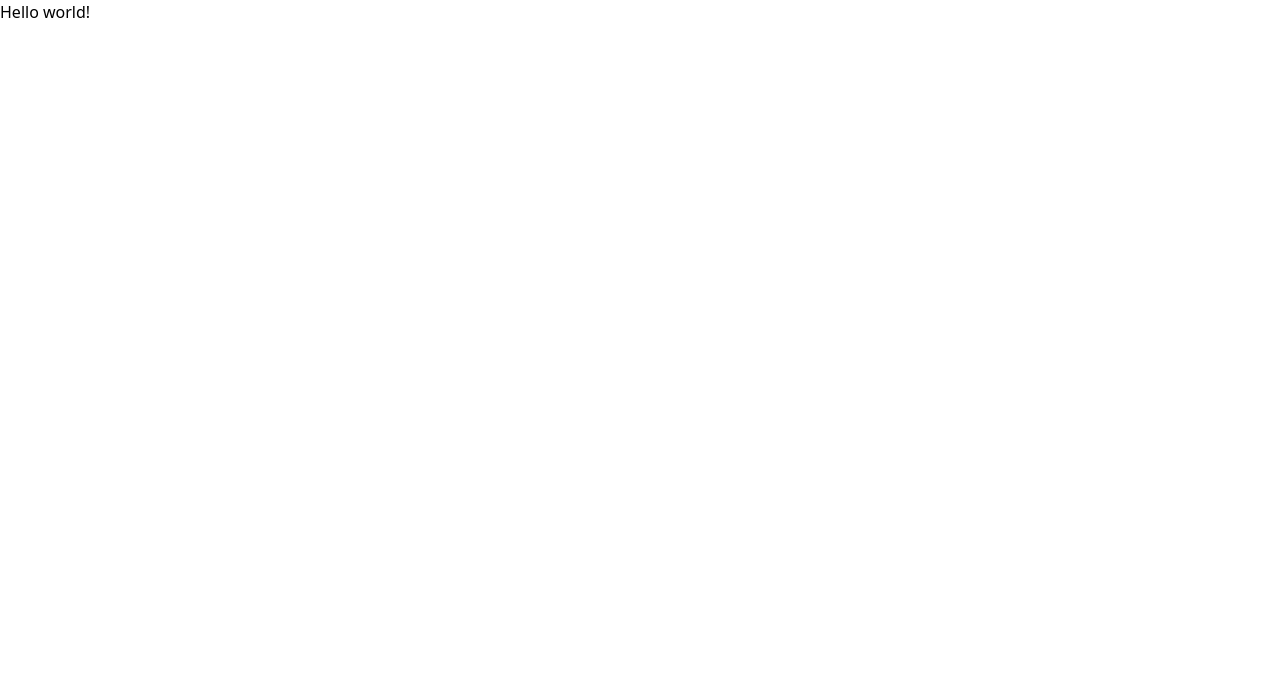
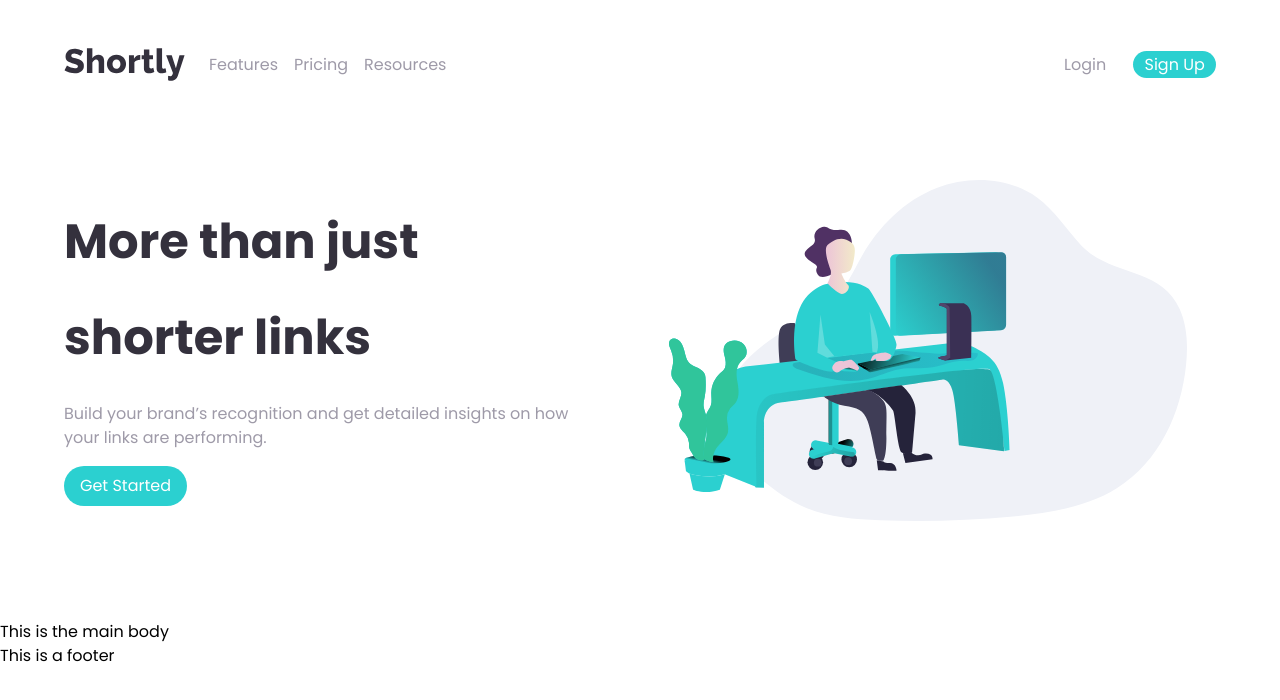
Before and after one commit to tin0312/shortly-landing-page, a React (Vite) app: page / in a window 1280 px wide. Shown: the top 700 px of the page. Built offline with nearby package versions, Linux system fonts and the light colour scheme; the HTML template or start-up script is replaced by a standard one.

Commit message:
Header layout and basic styles

```diff
--- a/index.html
+++ b/index.html
@@ -3,6 +3,7 @@
   <head>
     <meta charset="UTF-8" />
     <meta name="viewport" content="width=device-width, initial-scale=1.0" />
+    <link href="https://fonts.googleapis.com/css2?family=Poppins:wght@400;700&display=swap" rel="stylesheet">
     <title>Shortly</title>
   </head>
   <body>
--- a/src/App.scss
+++ b/src/App.scss
@@ -1,3 +1,109 @@
 @tailwind base;
 @tailwind components;
 @tailwind utilities;
+
+* {
+    padding: 0;
+    margin: 0;
+}
+
+body {
+    font-family: 'Poppins', sans-serif;
+    ;
+}
+.navbar-container {
+    display: flex;
+    align-items: center;
+    margin: 0 auto;
+    background-color: white;
+    width: 90%;
+    gap: 1.5em;
+    padding-top: 3em;
+}
+
+.navbar-links {
+    display: flex;
+    align-items: center;
+    gap: 1em;
+    margin-right: auto;
+}
+
+.navbar-login {
+    display: flex;
+    align-items: center;
+    gap: 1em;
+}
+
+.navbar-login button {
+    border-radius: 2em;
+    padding: 0.1em 0.7em;
+}
+
+.cta-container .cta-message-container button {
+    border-radius: 2em;
+    padding: 0.5em 1em;
+}
+
+.navbar-container .navbar-links a,
+.navbar-login :nth-child(1) {
+    color: #9E9AA8;
+}
+
+.navbar-login :nth-child(2),
+.cta-container .cta-message-container button {
+    background-color: #2BD0D0;
+    color: #FFFFFF;
+}
+
+.navbar-container .navbar-links a:hover,
+.navbar-login :nth-child(1):hover {
+    color: #34313D;
+}
+
+.navbar-login :nth-child(2):hover,
+.cta-container .cta-message-container button:hover {
+    opacity: 0.5;
+}
+
+.cta-container {
+    display: flex;
+    max-width: 90%;
+    margin: 5em auto;
+}
+
+.cta-image-container,
+.cta-message-container {
+    display: flex;
+    flex-direction: column;
+    justify-content: center;
+    align-items: center;
+    width: 50vw;
+}
+
+.cta-message-container {
+    align-items: flex-start !important;
+    gap: 1em;
+}
+
+.message-container-control {
+    display: flex;
+    flex-direction: column;
+    gap: 1em;
+    gap: 1em;
+    width: 90%;
+}
+
+.message-container-control h1 {
+    color: #34313D;
+    font-family: 'Poppins', sans-serif;
+    font-size: 3em;
+    font-weight: 700;
+    line-height: 2em;
+}
+.message-container-control p{
+    color: #9E9AA8;
+}
+
+.cta-image-container img {
+    height: 90%;
+}
--- a/src/App.tsx
+++ b/src/App.tsx
@@ -1,11 +1,16 @@
 import "./App.scss"
+import Footer from "./components/Footer"
+import Header from "./components/Header"
+import Main from "./components/Main"
 
 function App() {
 	return (
 		<>
-			<h1 className="text-3xl font-bold underline">
-      Hello world!
-    </h1>
+      <div className="main-container">
+          < Header />
+          < Main />
+          < Footer />
+      </div>
 		</>
 	)
 }
--- /dev/null
+++ b/src/components/Footer.tsx
@@ -0,0 +1,9 @@
+import React from "react"
+
+const Footer = () => {
+    return (
+        <div>This is a footer</div>
+    )
+}
+
+export default Footer
--- /dev/null
+++ b/src/components/Header.tsx
@@ -0,0 +1,42 @@
+import React from "react"
+
+const Header = () => {
+	return (
+		<div className="header-container">
+			<div className="navbar-container">
+				<div className="navbar-logo">
+					<img src="src/assets/images/logo.svg" alt="logo" />
+				</div>
+				<div className="navbar-links">
+					<a href="/">Features</a>
+					<a href="/">Pricing</a>
+					<a href="/">Resources</a>
+				</div>
+				<div className="navbar-login">
+					<button>Login</button>
+					<button>Sign Up</button>
+				</div>
+			</div>
+			<div className="cta-container">
+				<div className="cta-message-container">
+					<div className="message-container-control">
+						<h1>More than just shorter links</h1>
+						<p>
+							Build your brand’s recognition and get detailed insights on how your
+							links are performing.
+						</p>
+					</div>
+                    <button>Get Started</button>
+				</div>
+				<div className="cta-image-container">
+					<img
+						src="src/assets/images/illustration-working.svg"
+						alt="illustration-working"
+					/>
+				</div>
+			</div>
+		</div>
+	)
+}
+
+export default Header
--- /dev/null
+++ b/src/components/Main.tsx
@@ -0,0 +1,9 @@
+import React from "react"
+
+const Main = () => {
+    return (
+        <div>This is the main body</div>
+    )
+}
+
+export default Main
```
Also changed, not shown: src/assets/images/favicon-32x32.png (deleted).
